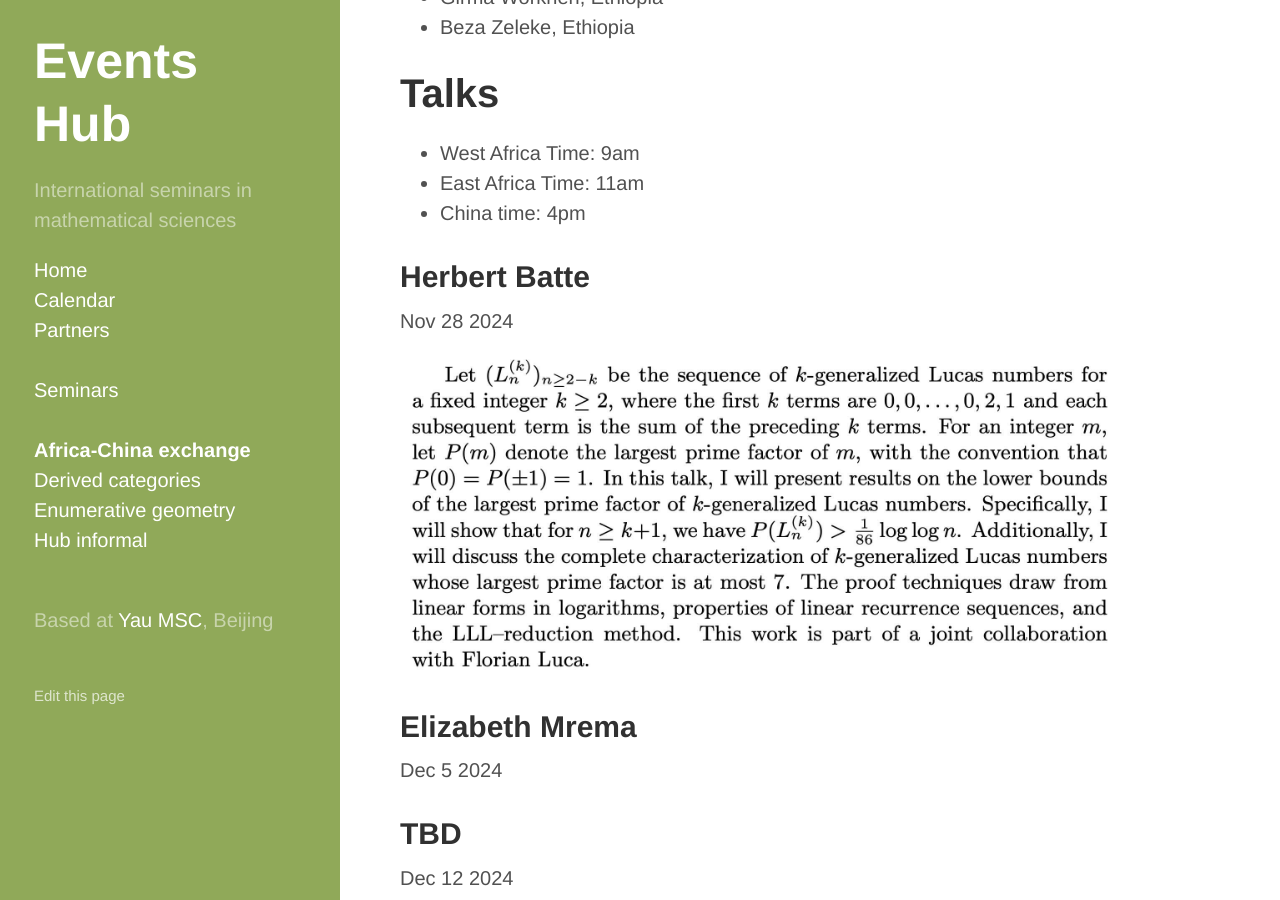
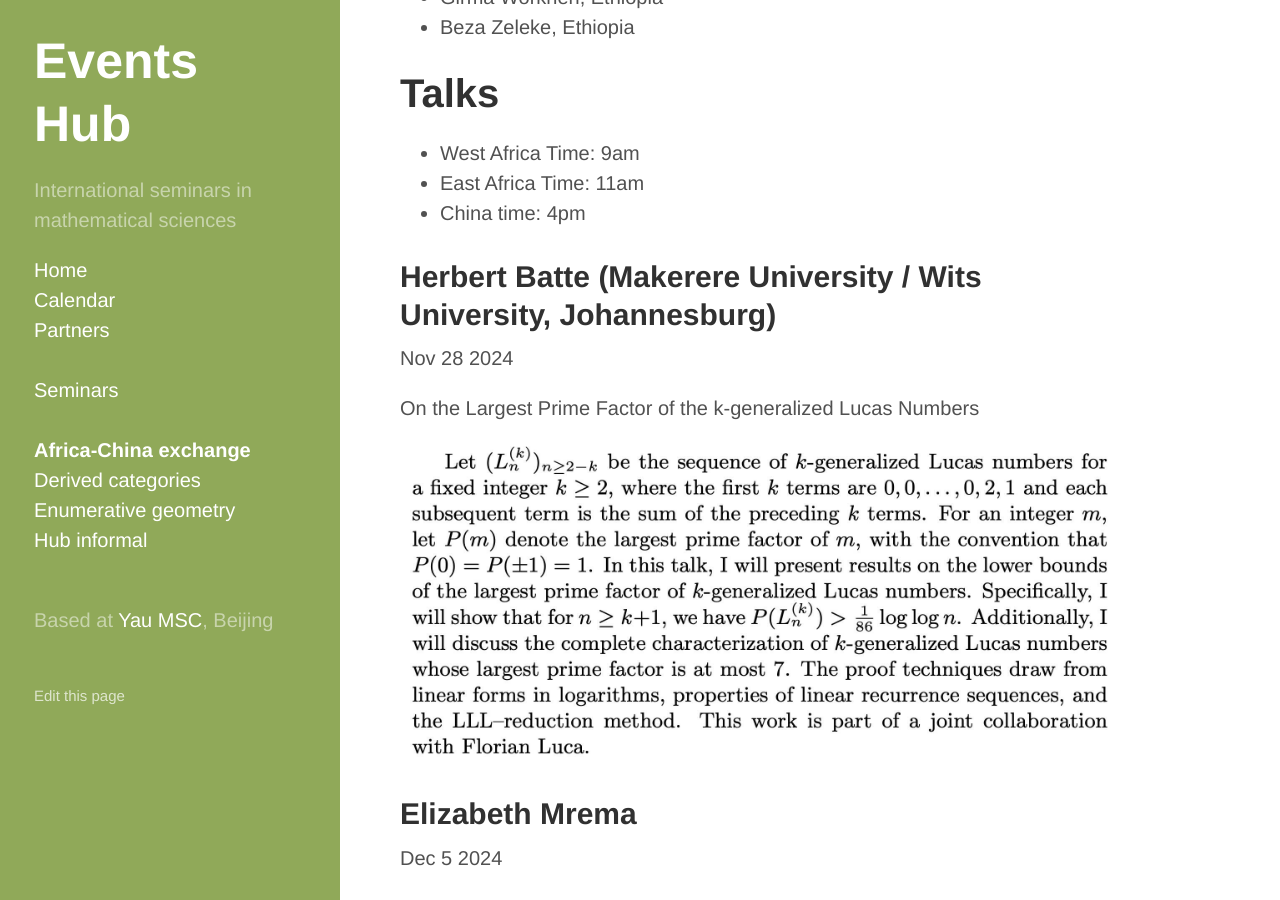
Before and after one commit to yau-msc-events/yau-msc-events.github.io, a Jekyll site: the page built from seminar-ac.md, in a window 1280 px wide and 900 px high, scrolled down 906 px. Built offline with Jekyll 4.4.1, drawn with Linux system fonts in a browser that asks for light colours.

Commit message:
Update seminar-ac.md

```diff
--- a/seminar-ac.md
+++ b/seminar-ac.md
@@ -38,11 +38,13 @@ We plan to use the following format, to promote conversation in online setting.
 * East Africa Time: 11am
 * China time: 4pm
 
-## Herbert Batte
+## Herbert Batte (Makerere University / Wits University, Johannesburg)
 
 Nov 28 2024
 
-![Alt text](./files/talk_HerbertBatte.jpg "Image Title")
+On the Largest Prime Factor of the k-generalized Lucas Numbers
+
+![This work is part of a joint collaboration with Florian Luca.](./files/talk_HerbertBatte.jpg "Abstract")
 
 ## Elizabeth Mrema
 
```
